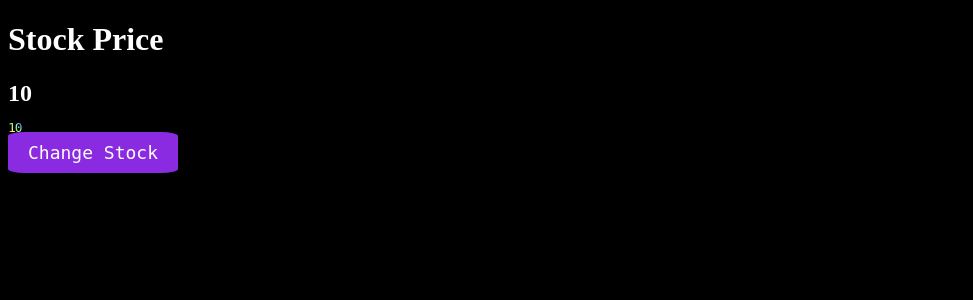
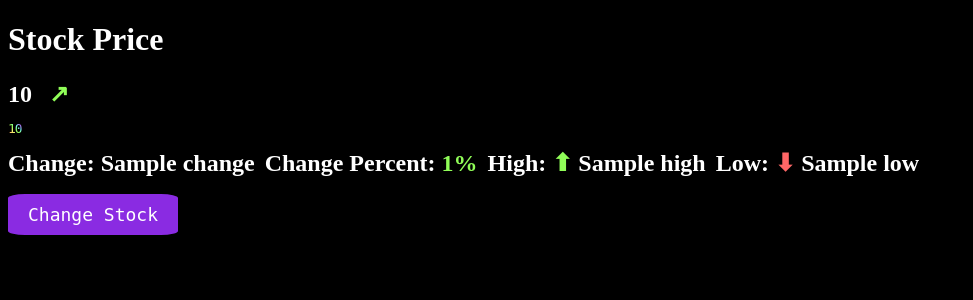
Before and after one commit to jared-levitt/stock-checker, a Flask app: template templates/stock_price.html in a window 1280 px wide. Shown: the top 300 px of the page, without its empty margins (0-973 px from the left). Run offline with Flask 3, Linux system fonts and the light colour scheme; the template is opened without the code that fills it: most values are stand-ins (such as "Sample title", 1, 10 or a date in 2020).

Commit message:
Update stock_price.html

```diff
--- a/templates/stock_price.html
+++ b/templates/stock_price.html
@@ -28,10 +28,6 @@
         h2 {
             color: #fff;
             display: inline;
-        }
-
-        pre {
-            margin-bottom: -20px;
         }
 
         .button {
@@ -69,20 +65,24 @@
     <h1>Stock Price</h1>
     <h2>
         <span style="text-transform: uppercase;">{{ stock_symbol }}</span>&nbsp;
-        <span id="arrow"></span>&nbsp;
+        {% if changePercent|float > 0.0 %}
+            <span class="arrow-up-right">&#8599;&#xFE0E</span>
+        {% else %}
+            <span class="arrow-down-right">&#8600;&#xFE0E</span>
+        {% endif %}
+        &nbsp;
         <span style="color:gray;" id="last-updated"></span>
     </h2>
-    <script src="{{ url_for('static', filename='socket.io.js') }}"></script>
-    <script src="{{ url_for('static', filename='websocket.js') }}"></script>
     <pre><code class="rainbow-text">{{ ascii_price }}</code></pre>
-    <h2 id="price" class="change"></h2>
-    <h2 id="change" class="changePercent"></h2>
-    <h2 id="high"></h2>
-    <h2 id="low"></h2>
+    <h2 class="change">Change: {{ change }}&nbsp;</h2>
+    <h2 class="changePercent">Change Percent: <span style="color: {% if changePercent|float > 0.0 %}#90fd58{% else %}#ff6767{% endif %};">{{ changePercent }}&#37;</span>&nbsp;</h2>
+    <h2 class="high">High: <span style="color: #90fd58; font-size: 24px;">&#11014;&#xFE0E</span> {{ high }}&nbsp;</h2>
+    <h2 class="low">Low: <span style="color: #ff6767; font-size: 24px;">&#11015;&#xFE0E</span> {{ low }}&nbsp;</h2>
     <div style="display: block;">
         <h2>&nbsp;</h2>
         <br>
         <a class="button" href="/">Change Stock</a>
     </div>
+    <script src="{{ url_for('static', filename='websocket.js') }}"></script>
 </body>
 </html>
```
Lines whose indentation alone changed are shown as unchanged.
